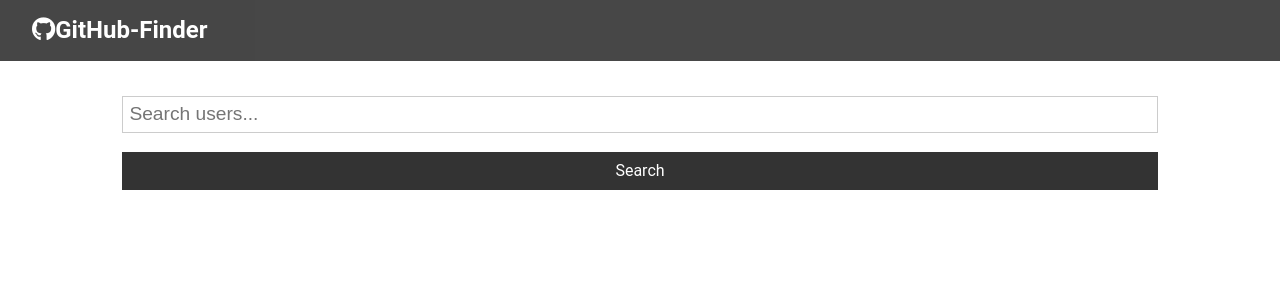
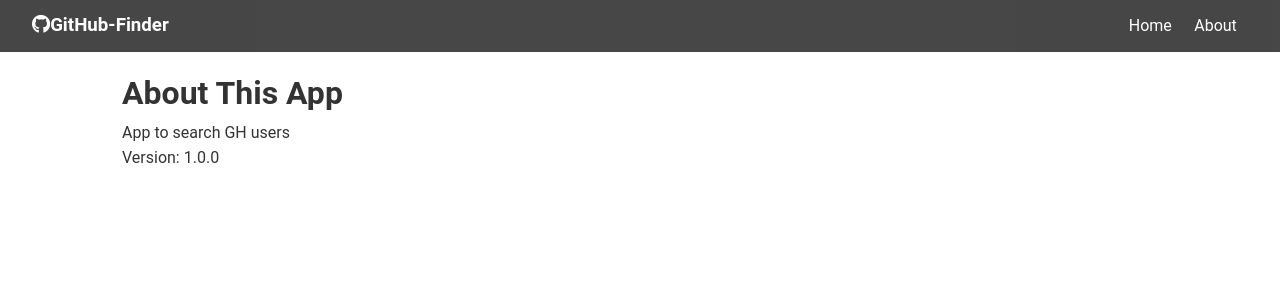
Before and after one commit to alexK150/GH_Finder, a React (Create React App) app: page /about in a window 1280 px wide. Shown: the top 300 px of the page. Built offline with nearby package versions, Linux system fonts and the light colour scheme.

Commit message:
Init v11 +AboutInfo +Router

```diff
--- a/package.json
+++ b/package.json
@@ -6,6 +6,7 @@
     "axios": "^0.19.0",
     "react": "^16.9.0",
     "react-dom": "^16.9.0",
+    "react-router-dom": "^5.0.1",
     "react-scripts": "3.1.1"
   },
   "scripts": {
--- a/src/App.js
+++ b/src/App.js
@@ -1,12 +1,14 @@
 import React from 'react';
+import {BrowserRouter as Router, Switch, Route} from "react-router-dom";
 import './bootstrap.styles.css';
 import Navbar from "./components/layout/Navbar";
 import Users from "./components/users/User";
 import axios from 'axios'
 import Search from "./components/users/Search";
 import Alert from './components/layout/Alert'
+import AboutInfo from "./components/pages/AboutInfo";
 
-class App extends React.Component{
+class App extends React.Component {
 
     state = {
         users: [],
@@ -23,7 +25,7 @@ class App extends React.Component{
     // }
 
 // search GH Users
-    searchUsers = async text=>{
+    searchUsers = async text => {
         this.setState({isLoaded: true});
 
 
@@ -32,29 +34,35 @@ this.setState({isLoaded: true});
         this.setState({users: response.data.items, isLoaded: false})
     }
 
-    setAlert =(message, type)=>{
+    setAlert = (message, type) => {
         this.setState({alert: {message, type}})
 
-        setTimeout(()=>{
+        setTimeout(() => {
             this.setState({alert: null})
         }, 3000)
     }
 
     //Clear users from state
-    clearUsers =()=>{
+    clearUsers = () => {
         this.setState({users: [], isLoading: false})
     }
 
 
-    render(){
-        const{users, isLoaded}=this.state;
+    render() {
+        const {users, isLoaded} = this.state;
         return (
+            <Router>
                 <div>
-                <nav className="navbar bg-dark">
-                    <Navbar />
+                    <nav>
+                        <Navbar/>
                     </nav>
                     <div className='container'>
                         <Alert alert={this.state.alert}/>
+                        <Switch>
+                            <Route exact
+                                   path='/'
+                                   render={props =>
+                                       (<>
                                            <Search
                                                searchUsers={this.searchUsers}
                                                clearUsers={this.clearUsers}
@@ -62,9 +70,15 @@ this.setState({isLoaded: true});
                                                setAlert={this.setAlert}
                                            />
                                            <Users users={users} isLoaded={isLoaded}/>
+                                       </>)
+                                   }/>
+                                   <Route exact
+                                          path='/about'
+                                          component={AboutInfo}/>
+                        </Switch>
                     </div>
                 </div>
-
+            </Router>
         );
     }
 
--- a/src/components/layout/Navbar.js
+++ b/src/components/layout/Navbar.js
@@ -1,5 +1,6 @@
 import React, {Component} from 'react';
 import PropTypes from 'prop-types';
+import {NavLink} from "react-router-dom";
 
 class Navbar extends Component {
     static defaultProps ={
@@ -9,11 +10,19 @@ class Navbar extends Component {
 
     render() {
         return (
-            <div>
+            <nav className="navbar bg-dark">
                 <h1>
-                    <i className={this.props.icon}></i>{this.props.title}
+                    <i className={this.props.icon}/>{this.props.title}
                 </h1>
-            </div>
+                <ul>
+                    <li>
+                        <NavLink to="/">Home</NavLink>
+                    </li>
+                    <li>
+                        <NavLink to="/about">About</NavLink>
+                    </li>
+                </ul>
+            </nav>
         );
     }
 }
--- /dev/null
+++ b/src/components/pages/AboutInfo.js
@@ -0,0 +1,13 @@
+import React, {Fragment} from 'react';
+
+const AboutInfo=(props)=> {
+    return (
+        <Fragment>
+            <h1>About This App</h1>
+            <p>App to search GH users</p>
+            <p>Version: 1.0.0</p>
+        </Fragment>
+    );
+}
+
+export default AboutInfo;
```
Also changed, not shown: 1 other file (tests, documents, lock files or other folders). Lines whose indentation alone changed are shown as unchanged.
